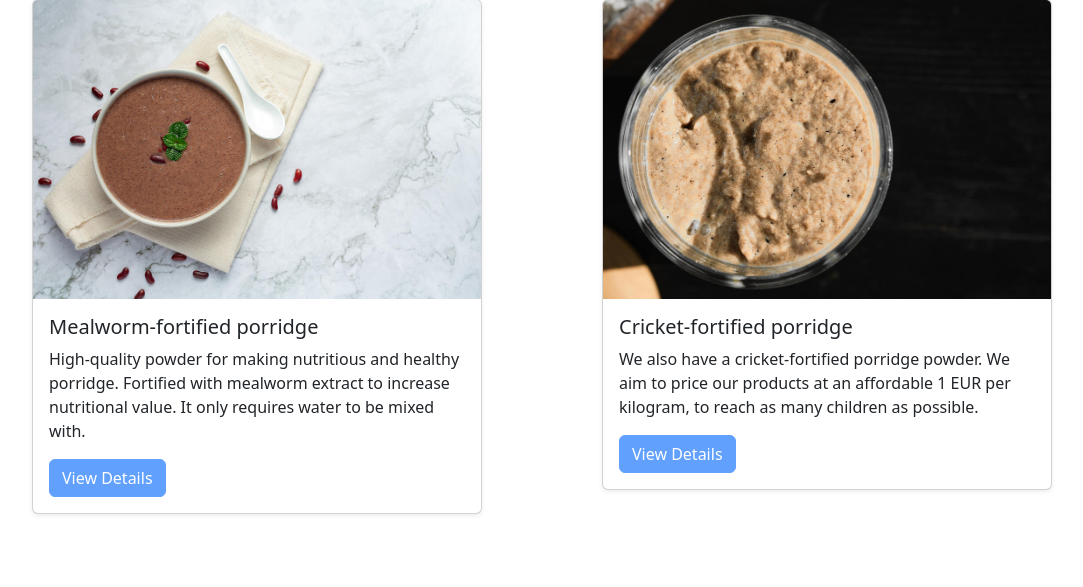
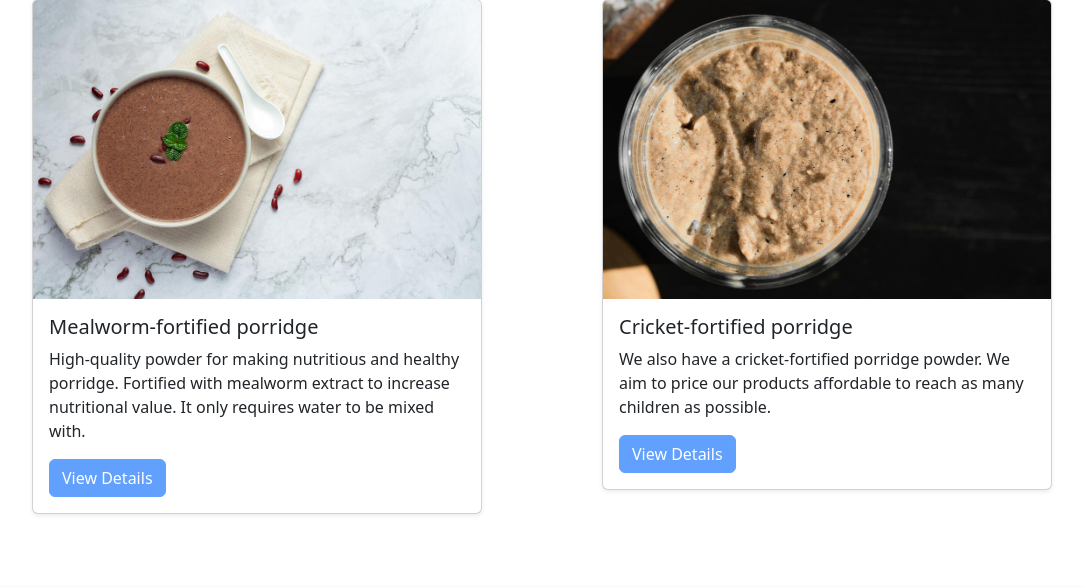
Before and after one commit to robsyc/django-MaryaPorr, a Django app: page /products/ in a window 1280 px wide. Shown: the part 259-846 px from the top of the page, without its empty margins (98-1181 px from the left). Run offline with Django 5.2, Linux system fonts and the light colour scheme; parts of the project's set-up code (start-up, migrations or seed data) failed here and were passed over; some libraries are stand-ins or nearby versions.

Commit message:
Update products.html

```diff
--- a/templates/products.html
+++ b/templates/products.html
@@ -35,7 +35,7 @@
                 <h5 class="card-title">Cricket-fortified porridge</h5>
                 <p class="card-text">
                     We also have a cricket-fortified porridge powder.
-                    We aim to price our products at an affordable 1 EUR per kilogram,
+                    We aim to price our products affordable
                     to reach as many children as possible.
                 </p>
                 <a href="#">
```
